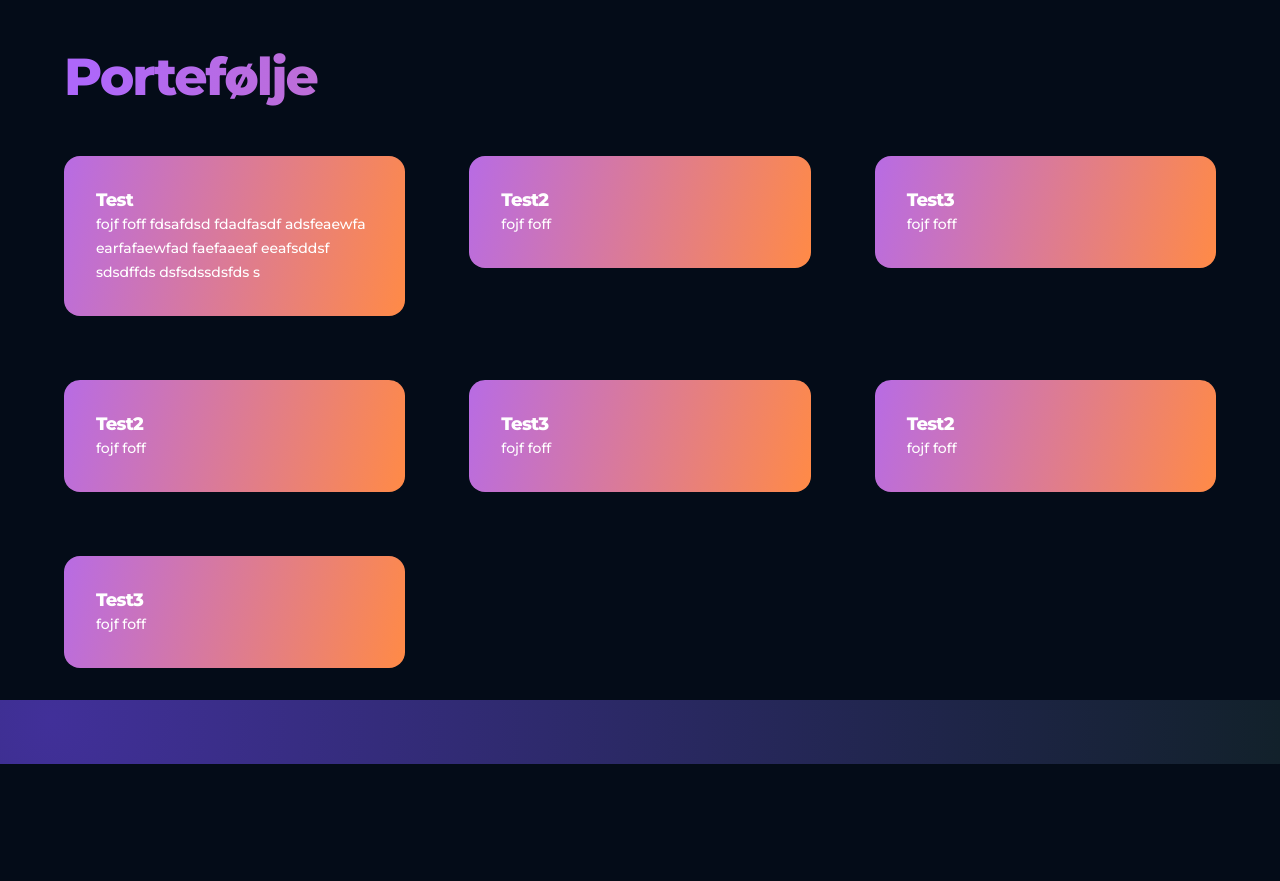
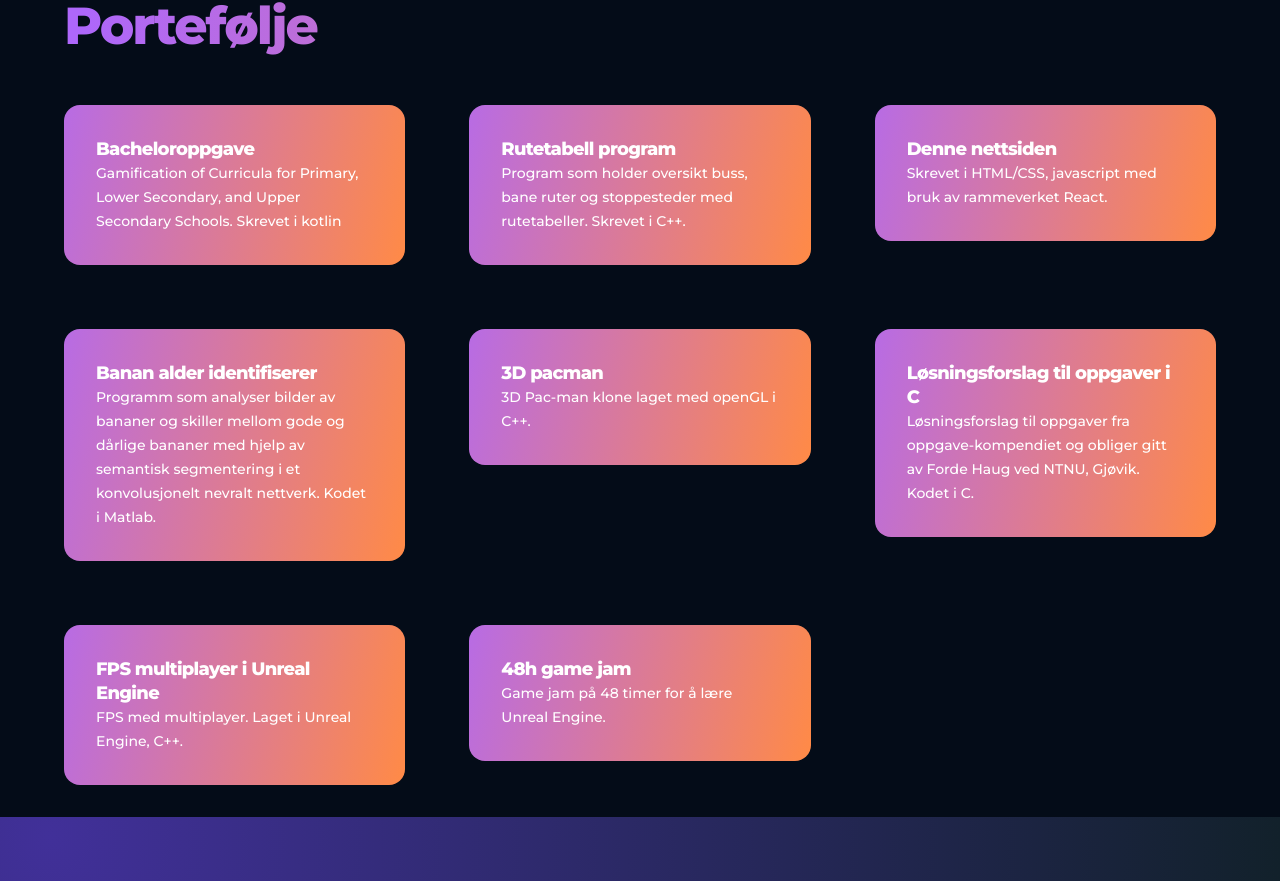
Before and after one commit to TrustworthyBlake/portfolio, a React (Create React App) app: page / in a window 1280 px wide. Shown: the part 889-1770 px from the top of the page. Before the commit the page ends 1653 px from the top, so only its background shows below. Built offline with nearby package versions, Linux system fonts and the light colour scheme.

Commit message:
Updated contents of portfolio.

```diff
--- a/src/containers/header/Header.jsx
+++ b/src/containers/header/Header.jsx
@@ -6,8 +6,7 @@ const Header = () => {
     <div className="project__header section__padding" id="home">
       <div className='project__header-content'>
         <h1 className='gradient__text'>Andreas Blakli</h1>
-        <p>Velkommen til min webside!</p>
-        <p>Her kan du finne informasjon om programmerings ferdighetene mine og porteføljen min.</p>
+        <p>Her ligger porteføljen min og informasjon om programmerings ferdighetene mine.</p>
         {/*<p>Dette nettstedet inneholder informasjon om programmerings ferdighetene mine og porteføljen min.</p>*/}
         <p></p>
       </div>
--- a/src/containers/projects/Projects.jsx
+++ b/src/containers/projects/Projects.jsx
@@ -1,5 +1,5 @@
 import React from 'react';
-import {Repo} from '../../components';
+import { Repo } from '../../components';
 import './projects.css';
 
 const Projects = () => {
@@ -10,13 +10,32 @@ const Projects = () => {
       </div>
       <div className='project__projects-container'>
         <div className='project__projects-container_group'>
-          <Repo title="Test" text="fojf foff fdsafdsd fdadfasdf adsfeaewfa earfafaewfad faefaaeaf eeafsddsf  sdsdffds dsfsdssdsfds s" repoUrl="https://google.com" />
-          <Repo title="Test2" text="fojf foff" repoUrl="https://google.com" />
-          <Repo title="Test3" text="fojf foff" repoUrl="https://google.com" />
-          <Repo title="Test2" text="fojf foff" repoUrl="https://google.com" />
-          <Repo title="Test3" text="fojf foff" repoUrl="https://google.com" />
-          <Repo title="Test2" text="fojf foff" repoUrl="https://google.com" />
-          <Repo title="Test3" text="fojf foff" repoUrl="https://google.com" />
+          <Repo title="Bacheloroppgave"
+            text="Gamification of Curricula for Primary, Lower Secondary, and Upper Secondary Schools. Skrevet i kotlin"
+            repoUrl="https://github.com/TrustworthyBlake/ktxGamePrototype01" />
+          <Repo title="Rutetabell program"
+            text="Program som holder oversikt buss, bane ruter og stoppesteder med rutetabeller. Skrevet i C++."
+            repoUrl="https://git.gvk.idi.ntnu.no/andrbl/gruppe44-prog1003-2022" />
+          <Repo title="Denne nettsiden"
+            text="Skrevet i HTML/CSS, javascript med bruk av rammeverket React."
+            repoUrl="https://github.com/TrustworthyBlake/portfolio" />
+          <Repo title="Banan alder identifiserer"
+            text="Programm som analyser bilder av bananer og skiller mellom gode og dårlige bananer med hjelp av
+           semantisk segmentering i et konvolusjonelt nevralt nettverk. Kodet i Matlab."
+            repoUrl="https://github.com/miloszaw/objIdentify" />
+          <Repo title="3D pacman"
+            text="3D Pac-man klone laget med openGL i C++."
+            repoUrl="https://git.gvk.idi.ntnu.no/andrbl/imt2531_assignment2" />
+          <Repo title="Løsningsforslag til oppgaver i C"
+            text="Løsningsforslag til oppgaver fra oppgave-kompendiet og obliger gitt av Forde Haug ved NTNU, Gjøvik.
+          Kodet i C."
+            repoUrl="https://github.com/TrustworthyBlake/grprogOppgaver" />
+          <Repo title={"FPS multiplayer i Unreal Engine"}
+            text={"FPS med multiplayer. Laget i Unreal Engine, C++."}
+            repoUrl={"https://github.com/voaarnes/kcnGame"} />
+          <Repo title="48h game jam"
+            text="Game jam på 48 timer for å lære Unreal Engine."
+            repoUrl="https://github.com/TrustworthyBlake/SoloGameJamAILv2" />
         </div>
       </div>
     </div>
```
